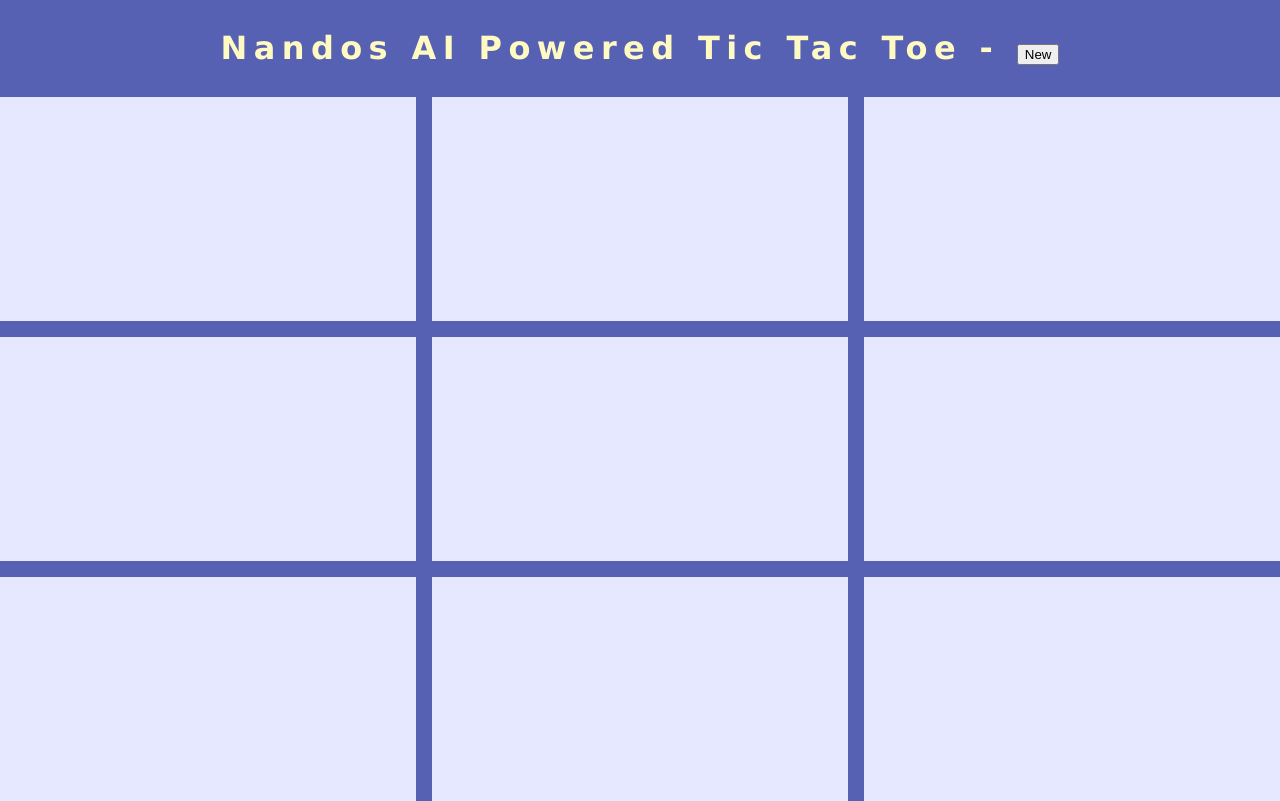
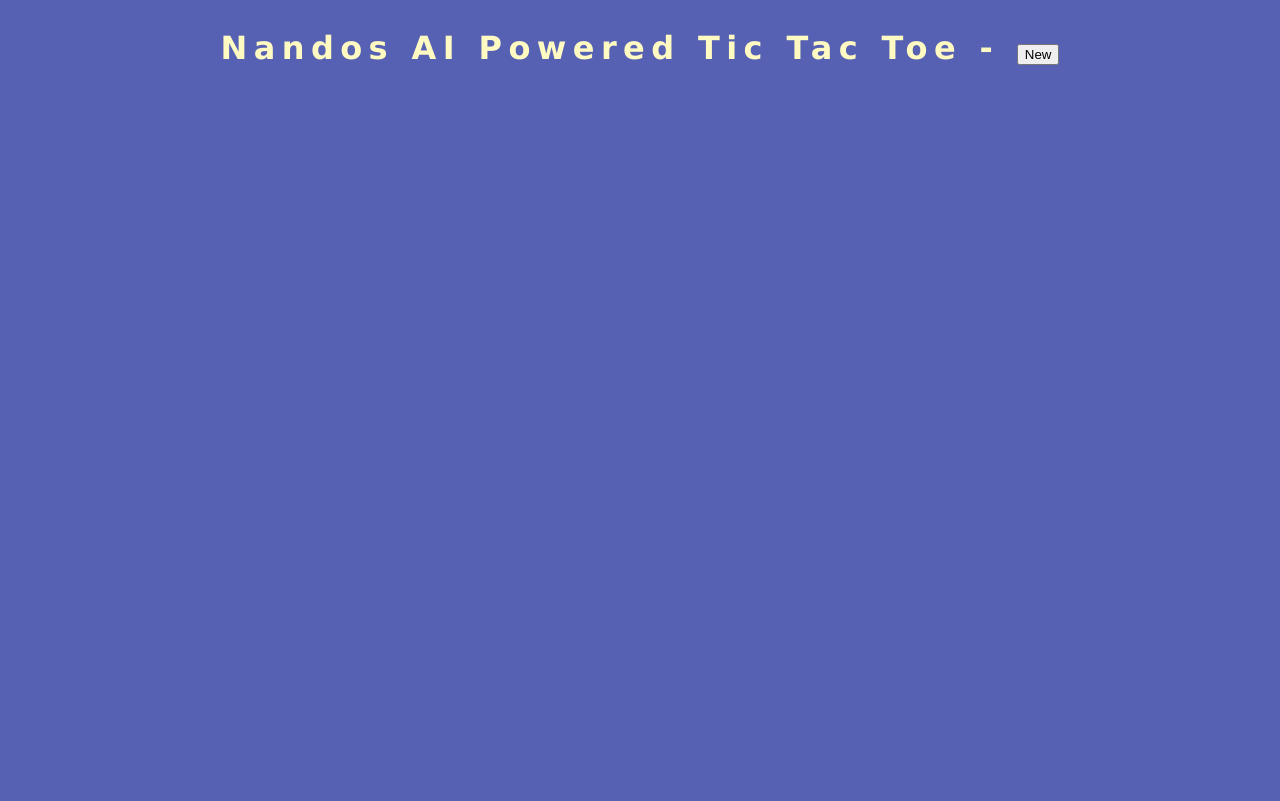
Before and after one commit to 1stNando/TicTacToeFetchAPI, a React (Vite) app: page / in a window 1280 px wide. Built offline with nearby package versions, Linux system fonts and the light colour scheme.

Commit message:
Extracted component for Cell

```diff
--- a/src/App.tsx
+++ b/src/App.tsx
@@ -1,6 +1,5 @@
 import React, { useState } from 'react'
 
-export function App() {
 type Square = 'X' | 'O' | ' '
 type Row = [Square, Square, Square]
 type Board = [Row, Row, Row]
@@ -11,6 +10,7 @@ export function App() {
   winner: null | string
 }
 
+export function App() {
   // Make a STATE using data:
   const [game, setGame] = useState<Game>({
     board: [
@@ -90,25 +90,29 @@ export function App() {
   return (
     <div>
       <h1>
-        {header} - <button onClick={handleNewGame}>New</button>
+        {header} - {game.id} <button onClick={handleNewGame}>New</button>
       </h1>
-      <ul>
-        {game.board.map((boardRow, rowIndex) => {
-          return boardRow.map((cell, columnIndex) => {
-            console.log(cell)
-
-            return (
-              <li
+      <main className={game.winner === null ? undefined : 'game-over'}>
+        {game.board.map((row, rowIndex) => {
+          row.map((cell, columnIndex) => {
+            ;<Cell
               key={columnIndex}
-                className={cell === ' ' ? '' : 'taken'}
-                onClick={() => handleClickCell(rowIndex, columnIndex)}
-              >
-                {cell}
-              </li>
-            )
+              rowIndex={rowIndex}
+              columnIndex={columnIndex}
+              cell={game.board[rowIndex][columnIndex]}
+            />
+            // return (
+            //   <li
+            //     key={columnIndex}
+            //     className={cell === ' ' ? '' : 'taken'}
+            //     onClick={() => handleClickCell(rowIndex, columnIndex)}
+            //   >
+            //     {cell}
+            //   </li>
+            // )
           })
         })}
-      </ul>
+      </main>
       {
         ////////////////////////////////////////////////////////////////////
         /* <li onClick={() => handleClickCell(0, 0)}>{game.board[0][0]}</li>
@@ -124,3 +128,19 @@ export function App() {
     </div>
   )
 }
+type CellProps = {
+  cell: string
+  rowIndex: number
+  columnIndex: number
+}
+function Cell(props: CellProps) {
+  return (
+    <button
+      key={props.columnIndex}
+      className={props.cell === ' ' ? '' : 'taken'}
+      //onClick={() => handleClickCell(props.rowIndex, props.columnIndex)}
+    >
+      {props.cell}
+    </button>
+  )
+}
--- a/src/index.scss
+++ b/src/index.scss
@@ -38,7 +38,7 @@ h1 {
   background-color: var(--header-background);
 }
 
-ul,
+main,
 li {
   /* Be gone margins! */
   margin: 0;
@@ -48,7 +48,7 @@ li {
   list-style: none;
 }
 
-ul {
+main {
   /* Make the height of the list equal to the height of the page MINUS the height taken by the header */
   height: calc(100vh - 3 * var(--header-font-size));
 
@@ -63,7 +63,7 @@ ul {
   background-color: var(--square-text-color);
 }
 
-ul li {
+main li {
   /* Use a monospace font */
   font-family: monospace;
   font-size: var(--square-font-size);
@@ -81,14 +81,14 @@ ul li {
   transition: 1s font-size ease-in-out;
 }
 
-ul li.taken {
+main li.taken {
   cursor: not-allowed;
 }
 
-ul li.small {
+main li.small {
   font-size: 4rem;
 }
 
-ul li.not-allowed-click {
+main li.not-allowed-click {
   background-color: red;
 }
```
Lines whose indentation alone changed are shown as unchanged.
